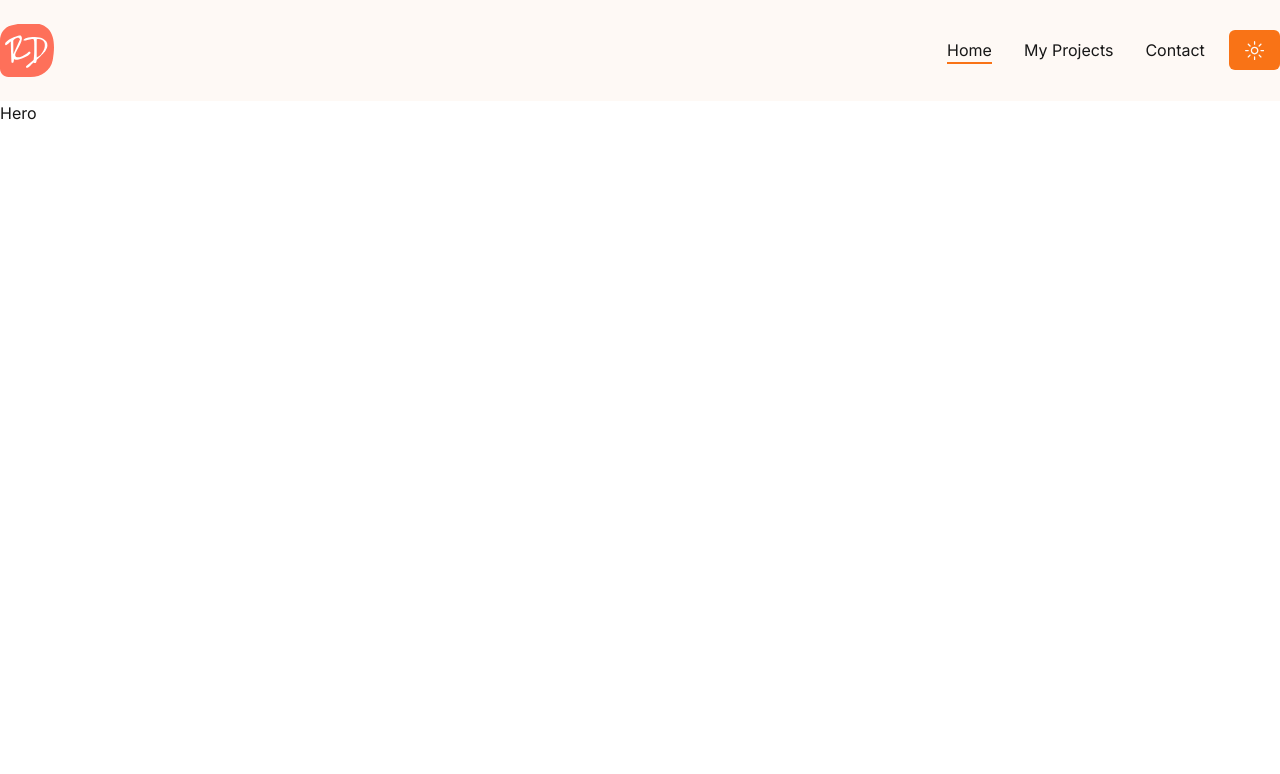
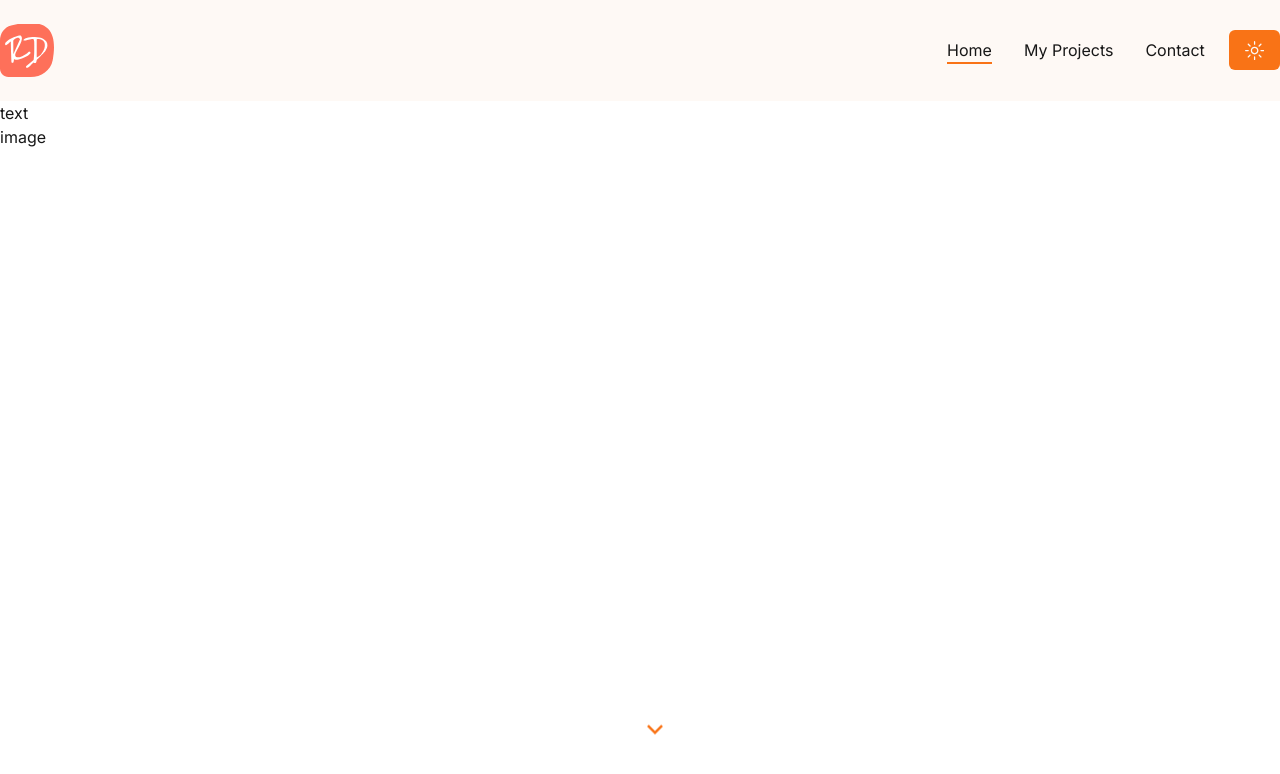
Before and after one commit to nukman5k/portfolio-v2, a Next.js app: page / in a window 1280 px wide. Shown: the top 774 px of the page. Built offline with nearby package versions, Linux system fonts and the light colour scheme.

Commit message:
sleeping time

```diff
--- /dev/null
+++ b/components/Badge.jsx
@@ -0,0 +1,7 @@
+import React from "react";
+
+const Badge = () => {
+  return <div>Badge</div>;
+};
+
+export default Badge;
--- /dev/null
+++ b/components/DevImg.jsx
@@ -0,0 +1,9 @@
+import React from 'react'
+
+const DevImg = () => {
+  return (
+    <div>DevImg</div>
+  )
+}
+
+export default DevImg
--- a/components/Hero.jsx
+++ b/components/Hero.jsx
@@ -2,10 +2,35 @@ import Link from "next/link";
 import { Button } from "./ui/button";
 import { Download, Send } from "lucide-react";
 
-import { RiBriefcase4Fill } from "react-icons/ri";
+import {
+  RiBriefcase4Fill,
+  RiTeamFill,
+  RiTodoFill,
+  RiArrowDownSLine,
+} from "react-icons/ri";
+
+//components
+import DevImg from "./DevImg";
+import Badge from "./Badge";
+import Socials from "./Socials";
 
 const Hero = () => {
-  return <div>Hero</div>;
+  return (
+    <section>
+      <div className="container mx-auto">
+        <div>
+          {/* text */}
+          <div>text</div>
+          {/* image */}
+          <div>image</div>
+        </div>
+        {/* icon */}
+        <div className="hidden md:flex absolute left-2/4 bottom-44 xl:bottom-12 animate-bounce">
+          <RiArrowDownSLine className="text-3xl text-primary "/>
+        </div>
+      </div>
+    </section>
+  );
 };
 
 export default Hero;
--- /dev/null
+++ b/components/Socials.jsx
@@ -0,0 +1,9 @@
+import React from 'react'
+
+const Socials = () => {
+  return (
+    <div>Socials</div>
+  )
+}
+
+export default Socials
```
